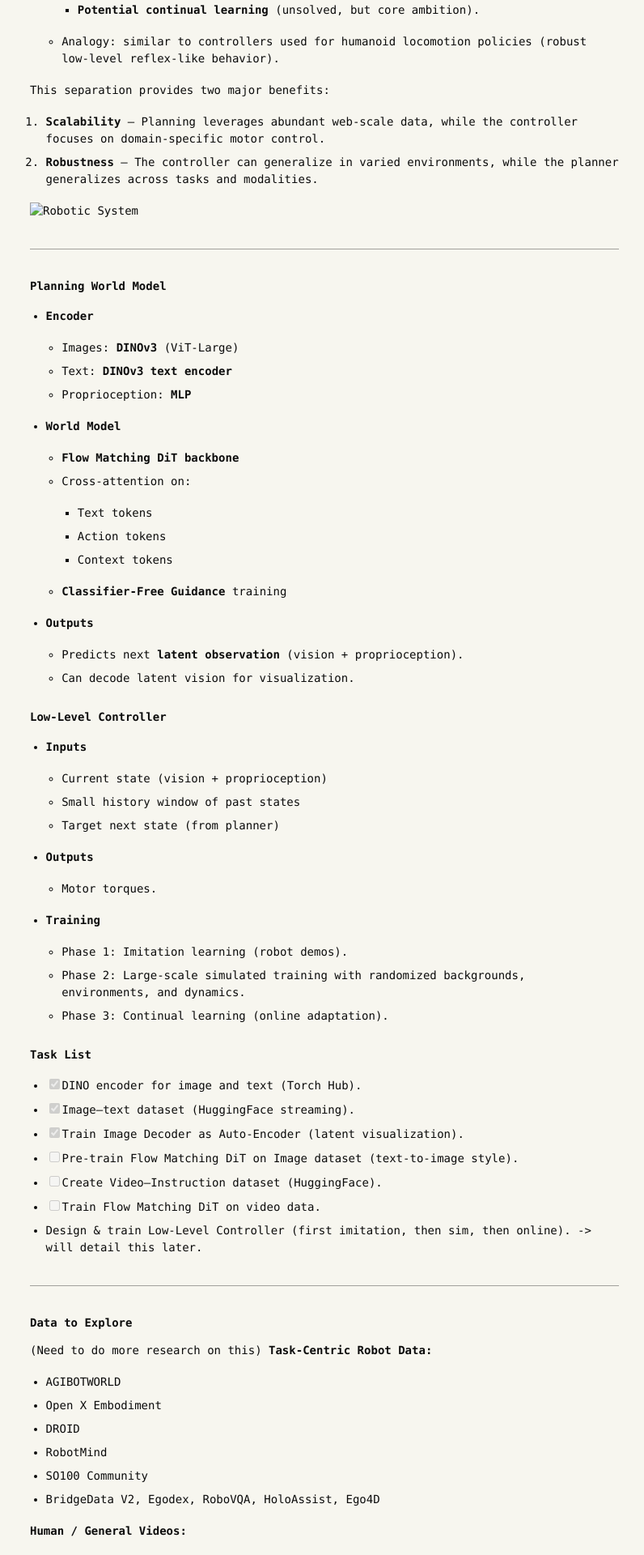
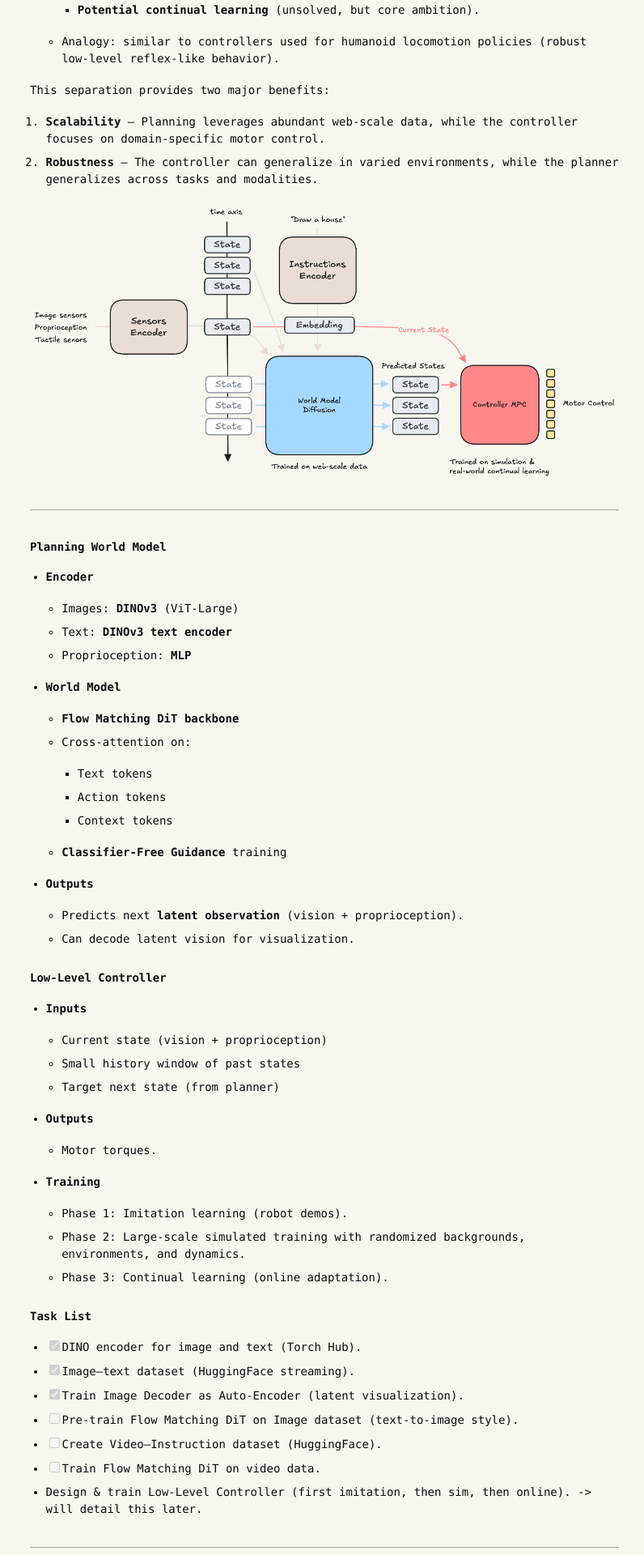
Before and after one commit to GauthierBassereau/gauthierbassereau.github.io, a Jekyll site: the page built from _posts/2025-09-10-world-model-robotic.md, in a window 1280 px wide. Shown: the part 1239-3159 px from the top of the page at 81% size, without its empty margins (239-1035 px from the left). Built offline with Jekyll 4.4.1, drawn with Linux system fonts in a browser that asks for light colours.

Commit message:
fix image

```diff
--- a/_posts/2025-09-10-world-model-robotic.md
+++ b/_posts/2025-09-10-world-model-robotic.md
@@ -45,7 +45,7 @@ This separation provides two major benefits:
 1. **Scalability** – Planning leverages abundant web-scale data, while the controller focuses on domain-specific motor control.
 2. **Robustness** – The controller can generalize in varied environments, while the planner generalizes across tasks and modalities.
 
-![Robotic System](assets/images/2025-09-10-world-model-robotic/excalidraw.png)
+![Robotic System](/assets/images/2025-09-10-world-model-robotic/excalidraw.png)
 
 ---
 
```
